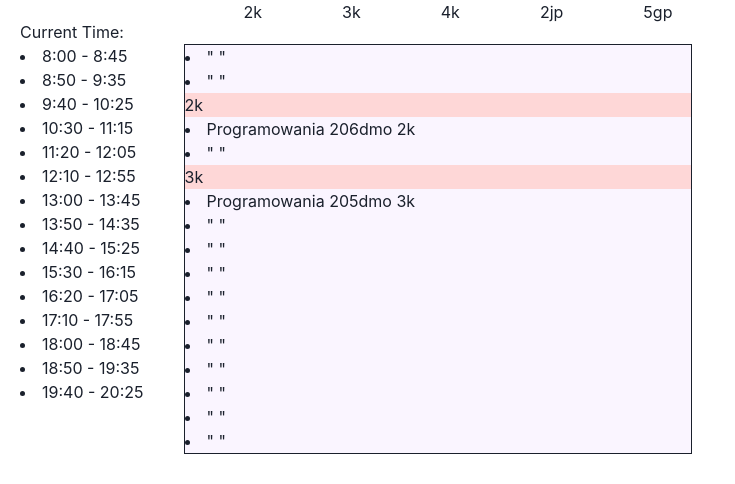
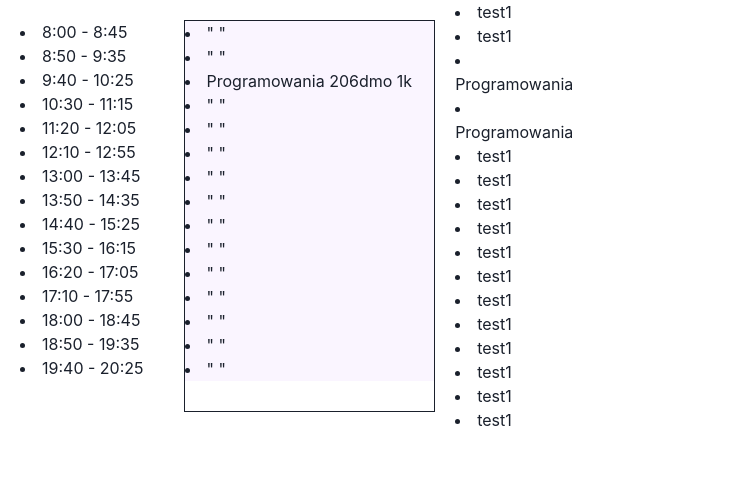
Before and after one commit to myros2207/front-project-for-school-TV, a React (Create React App) app: page /test in a window 1280 px wide. Shown: the top 484 px of the page, without its empty margins (0-735 px from the left). Built offline with nearby package versions, Linux system fonts and the light colour scheme.

Commit message:
test formating

```diff
--- a/src/Components/LessonTestFomatinInfo.tsx
+++ b/src/Components/LessonTestFomatinInfo.tsx
@@ -2,50 +2,71 @@ import React, {useState, useEffect} from 'react';
 import {mockLesson, mockHoursLesson, mockClasses} from '../mock';
 import {Box, Flex} from "@chakra-ui/react";
 import {IClasses, IHours, ILesson} from "./interfaceTest";
+import TestNewComponent from "./TestNewComponent";
 
 const LessonTest = () => {
 
 
     const currentClass: any = []
-    const currentEnd:any = []
+    const currentClasName: any = []
+    const [visible, setVisible] = useState(true)
     // const currentHour = time.substring(0, 5);
-    for (let i = 0; mockHoursLesson.length > i; i++)
-        currentClass.push(mockLesson.find(classObj => classObj.lessonTime === mockHoursLesson[i].hours))
+    for (let i = 0; mockClasses.length > i; i++)
+        currentClasName.push(mockLesson.filter(classes => classes.className === mockClasses[i].classesName))
 
+    for (let i = 0; mockHoursLesson.length > i; i++) {
+        currentClass.push(mockLesson.find((classObj: any) => classObj === undefined ? " " : classObj.lessonTime === mockHoursLesson[i].hours))
+        // currentClass.push(currentClasName[0].find((classObj :any) => classObj.lessonTime === mockHoursLesson[i].hours))
+    }
     // for(let i = 0; mockClasses.length > i; i++) {
     //     // currentEnd.push(currentClass.find((item:any) => item === undefined? "none" : " "))
     // }
 
+    // console.log(currentClass.map((item :any) => item))
 
-
-
-    console.log(currentClass)
+    // console.log(currentClasName)
+    // console.log(currentClass)
     return (
         <Flex w={"100%"}>
-            <Box m={"20px"}>Current Time: {mockHoursLesson.map(test => <li>{test.hours}</li>)}</Box>
+            <Box m={"20px"}> {mockHoursLesson.map(test => <li>{test.hours}</li>)}</Box>
             <Box>
+                {/*<Box display={visible ? "block" : "none"}>*/}
+                {/*    <Flex>*/}
+                {/*        {*/}
+                {/*            mockClasses.map(item => <Box ml={"80px"}>{item.classesName}*/}
+
+                {/*            </Box>)*/}
+                {/*        }*/}
+                {/*    </Flex>*/}
+
+                {/*    <Box>*/}
+                {/*        {*/}
+                {/*            currentClasName.map((classes: any) => classes === undefined ? " " :*/}
+                {/*                <li>{classes.className}</li>)*/}
+                {/*        }*/}
+                {/*    </Box>*/}
+                {/*</Box>*/}
+
                 <Flex>
-                    {
-                        mockClasses.map(item => <Box ml={"80px"}>{item.classesName}</Box>)
-                    }
-                </Flex>
-
-
-                <Box  border={"1px solid"} w={"100%"} m={"20px"}>
+                    <Box border={"1px solid"} w={"100%"} m={"20px"}>
 
                         {
                             currentClass.map((item: any) =>
                                 <Box bg={"red.100"}>
-                                <Box>{item === undefined ? <Box display={"none"}>" "</Box> : <h1>{item.className}</h1>}</Box>
+                                    {/*<Box>{item === undefined ? <Box display={"none"}>" "</Box> : <h1>{item.className}</h1>}</Box>*/}
                                     <Box bg={"purple.50"}>
-                                { item === undefined ? <li>" "</li> : <li>{item.lessonName} {item.hallNumber} {item.className}</li>}
+                                        {item === undefined ? <li>" "</li> :
+                                            <li>{item.lessonName} {item.hallNumber} {item.className}</li>}
                                     </Box>
                                 </Box>
                             )
                         }
 
                     </Box>
+                    <TestNewComponent/>
+                </Flex>
             </Box>
+
         </Flex>
     );
 };
--- /dev/null
+++ b/src/Components/TestNewComponent.tsx
@@ -0,0 +1,75 @@
+import React, {useState} from 'react';
+import {mockClasses, mockHoursLesson, mockLesson} from "../mock";
+import {Box, Button, Flex, Image} from "@chakra-ui/react";
+
+const TestNewComponent = () => {
+
+    const newarr = ["test1String", undefined, 2]
+
+    const [testArr, setTestArr] = useState<any>([])
+
+    const currentClassHour: any = []
+    const currentClasName: any = []
+    const [visible, setVisible] = useState(true)
+    // const currentHour = time.substring(0, 5);
+    for (let i = 0; mockClasses.length > i; i++)
+        currentClasName.push(mockLesson.filter(classes => classes.className === mockClasses[i].classesName))
+
+    for (let i = 0; mockHoursLesson.length > i; i++) {
+        // currentClassHour.push(mockLesson.filter(classes => classes.lessonTime === mockHoursLesson[i].hours))
+        currentClassHour.push(mockLesson.filter((classes: any) => classes.lessonTime === mockHoursLesson[i].hours))
+
+        // console.log(mockLesson.filter(item => item.lessonTime === mockHoursLesson[i].hours ? item.lessonTime === mockHoursLesson[i].hours : " "))
+    }
+
+        for (let i = 0; i < currentClassHour.length; i++) {
+            for (let j = 0; j < currentClassHour[i].length; j++) {
+                // console.log(currentClassHour[i][j]);
+                // currentClassHour[i][j]
+                // ts-ignore
+                if (currentClassHour[i][j].lessonTime.length == 0) {
+                    console.log("test lenght")
+                }
+                console.log(currentClassHour[i][j])
+            }
+    }
+
+
+
+    const FinalArrHour = []
+    for (let i=0; i < currentClassHour.length; i++) {
+        if (currentClassHour[i].length !== 0 ){
+        for (let j=0; j < currentClassHour[i].length; j++) {
+            // console.log(currentClassHour[i][j]);
+            FinalArrHour.push(currentClassHour[i][j])
+        }
+            }
+        else {
+            FinalArrHour.push({
+                    lessonName: " test1"
+                }
+            )
+        }
+    }
+
+    console.log(currentClassHour)
+    // console.log(currentClasName)
+
+    const image1 = require("./pexels-garvin-st-villier-3311574.jpg")
+    // console.log(FinalArr)
+        return (
+        <Box>
+            <Box>
+            {
+                FinalArrHour.map(item => <li>{item.lessonName}</li>)
+            }
+            </Box>
+
+
+
+
+        </Box>
+    );
+};
+
+export default TestNewComponent;
--- a/src/mock.ts
+++ b/src/mock.ts
@@ -66,14 +66,14 @@ export const mockHoursLesson = [
 export const mockLesson = [
     {
         lessonName: "Programowania",
-        lessonTime: "11:20 - 12:05",
+        lessonTime: "24:00",
         className: "3k",
         hallNumber: "205dmo"
     },
     {
         lessonName: "Programowania",
         lessonTime: "9:40 - 10:25",
-        className: "2k",
+        className: "1k",
         hallNumber: "206dmo"
     },
     {
@@ -81,7 +81,7 @@ export const mockLesson = [
         lessonTime: "9:40 - 10:25",
         className: "4k",
         hallNumber: "207dmo"
-    }
+    },
 ]
 
 
```
Also changed, not shown: src/Components/pexels-garvin-st-villier-3311574.jpg (added). Lines whose indentation alone changed are shown as unchanged.
